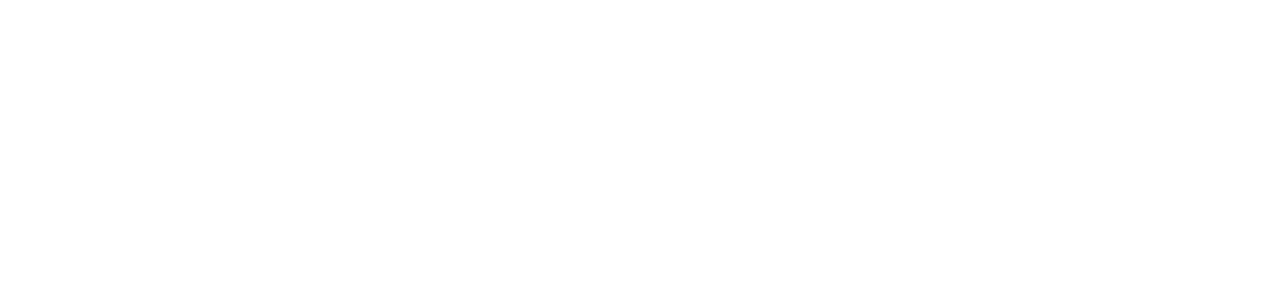
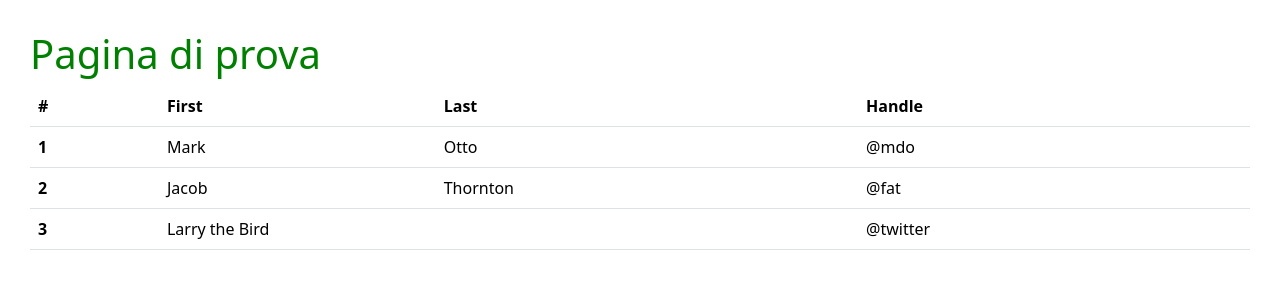
Before and after one commit to AndreaBottini/newProject, a plain HTML site: page index.html in a window 1280 px wide. Drawn offline with nearby package versions, Linux system fonts and the light colour scheme.

Commit message:
struttura pagina e tabella

```diff
--- a/css/style.css
+++ b/css/style.css
@@ -0,0 +1,13 @@
+* {
+    margin: 0;
+    padding: 0;
+    box-sizing: border-box;
+  }
+
+  .style-page{
+    padding: 30px;
+  }
+
+  .title {
+    color: green;
+  }
--- a/index.html
+++ b/index.html
@@ -3,9 +3,47 @@
 <head>
     <meta charset="UTF-8">
     <meta name="viewport" content="width=device-width, initial-scale=1.0">
+    <link href="https://cdn.jsdelivr.net/npm/bootstrap@5.3.2/dist/css/bootstrap.min.css" rel="stylesheet">
+    <link rel="stylesheet" href="css/style.css">
     <title>New Project</title>
 </head>
 <body>
-
+    <div class="style-page">
+        <div>
+            <h1 class="title">Pagina di prova</h1>
+        </div>
+        <table class="table mx-auto p-2">
+            <thead>
+            <tr>
+                <th scope="col">#</th>
+                <th scope="col">First</th>
+                <th scope="col">Last</th>
+                <th scope="col">Handle</th>
+            </tr>
+            </thead>
+            <tbody>
+            <tr>
+                <th scope="row">1</th>
+                <td>Mark</td>
+                <td>Otto</td>
+                <td>@mdo</td>
+            </tr>
+            <tr>
+                <th scope="row">2</th>
+                <td>Jacob</td>
+                <td>Thornton</td>
+                <td>@fat</td>
+            </tr>
+            <tr>
+                <th scope="row">3</th>
+                <td colspan="2">Larry the Bird</td>
+                <td>@twitter</td>
+            </tr>
+            </tbody>
+        </table>
+    </div>
 </body>
+<script src="https://cdn.jsdelivr.net/npm/jquery@3.7.1/dist/jquery.min.js" integrity="sha256-/JqT3SQfawRcv/BIHPThkBvs0OEvtFFmqPF/lYI/Cxo=" crossorigin="anonymous"></script>
+<script src="js/script.js"></script>
+<script src="https://cdn.jsdelivr.net/npm/bootstrap@5.3.2/dist/js/bootstrap.min.js"></script>
 </html>
--- a/js/script.js
+++ b/js/script.js
@@ -0,0 +1,3 @@
+$(document).ready(function() {
+    alert("link")
+});
```
